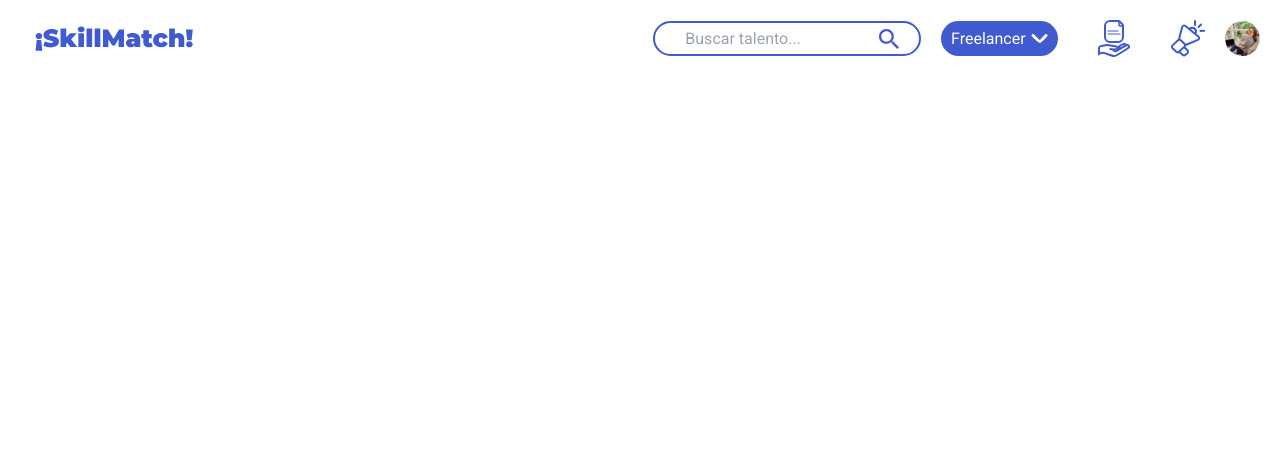
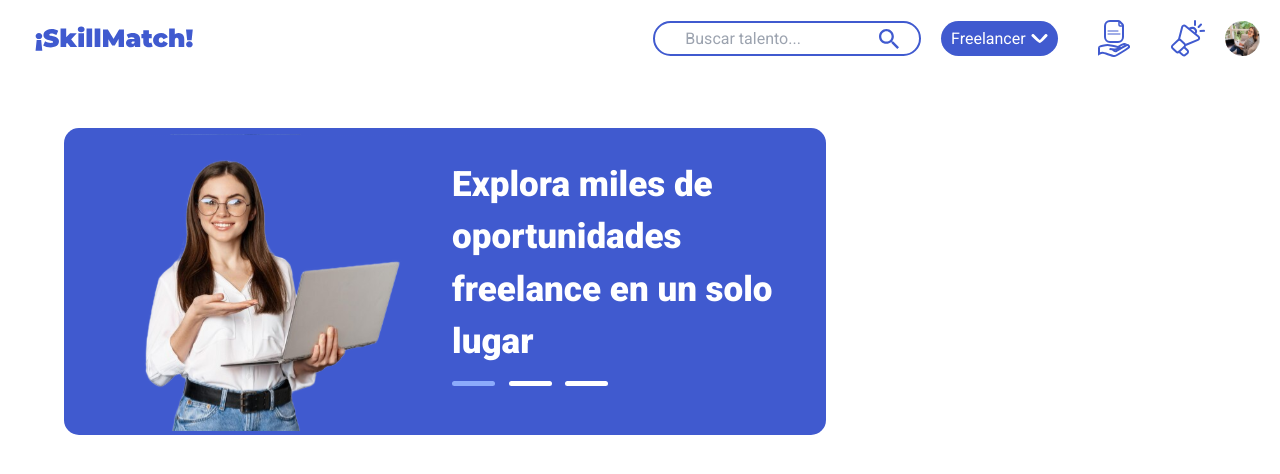
Before and after one commit to No-Country-simulation/s16-15-t-php-react, a React (Vite) app in the folder Frontend/: page /homePage in a window 1280 px wide. Before the commit this address had no page. Shown: the top 474 px of the page. Built offline with nearby package versions, Linux system fonts and the light colour scheme.

Commit message:
created HomePage. Created blue card

```diff
--- a/Frontend/src/App.jsx
+++ b/Frontend/src/App.jsx
@@ -6,10 +6,10 @@ import LoginPage from './pages/LoginPage';
 import RegisterFormPage from './pages/RegisterFormPage';
 import FirstQuestionRegisterPage from './pages/FirstQuestionRegisterPage';
 import BrowserPage from './pages/BrowserPage';
-// Lo siguiente lo muestra como error pero lo corre correctamente
 import FreelancerProfileViewPage from './pages/FreelancerProfileViewPage';
 import ProposalsPage from './pages/ProposalsPage';
 import OffersPage from './pages/OffersPage';
+import HomePage from './pages/HomePage';
 
 function App() {
 
@@ -26,6 +26,7 @@ function App() {
           <Route path='/freelancerProfileView' element={<FreelancerProfileViewPage />} />
           <Route path='/proposals' element={<ProposalsPage />} />
           <Route path='/offers' element={<OffersPage />} />
+          <Route path='/homePage' element={<HomePage />} />
         </Routes>
       </div>
     </Router>
--- /dev/null
+++ b/Frontend/src/components/card/CardHomePage.jsx
@@ -0,0 +1,33 @@
+import React, { useState } from 'react';
+import styles from '../../styles/cardHomePage.module.css';
+import img from '../../assets/homePage.svg';
+
+const CardHomePage = () => {
+  const [textIndex, setTextIndex] = useState(0);
+  const [selectedButton, setSelectedButton] = useState(0);
+
+  const texts = [
+    "Explora miles de oportunidades freelance en un solo lugar",
+    "Descubre oportunidades únicas para tu carrera freelance",
+    "Encuentra el trabajo freelance perfecto para ti ajustándolo a tus necesidades",
+  ];
+
+  const handleButtonClick = (index) => {
+    setTextIndex(index);
+    setSelectedButton(index);
+  };
+
+  return (
+    <div className={styles.mainDiv}>
+        <img src={img} className={styles.cardImg} alt="Home" />
+        <div className={styles.cardTxt}>
+            <h2>{texts[textIndex]}</h2>
+            <button className={`${styles.cardBut} ${selectedButton === 0 ? styles.selectedBut : ''}`} onClick={() => handleButtonClick(0)} ></button>
+            <button className={`${styles.cardBut} ${selectedButton === 1 ? styles.selectedBut : ''}`} onClick={() => handleButtonClick(1)} ></button>
+            <button className={`${styles.cardBut} ${selectedButton === 2 ? styles.selectedBut : ''}`} onClick={() => handleButtonClick(2)}></button>
+        </div>
+    </div>
+  );
+};
+
+export default CardHomePage;
--- /dev/null
+++ b/Frontend/src/pages/HomePage.jsx
@@ -0,0 +1,15 @@
+import React from 'react'
+import styles from '../styles/homePage.module.css'
+import CardHomePage from '../components/card/CardHomePage'
+import Footer from "../components/footer/Footer"
+
+const HomePage = () => {
+  return (
+    <div className={styles.mainDiv}>
+        <CardHomePage className={styles.card}/>
+        {/* <Footer /> */}
+    </div>
+  )
+}
+
+export default HomePage
--- /dev/null
+++ b/Frontend/src/styles/cardHomePage.module.css
@@ -0,0 +1,34 @@
+.mainDiv {
+    display: flex;
+    width: 762px;
+    height: 307px;
+    border-radius: 15px;
+    background-color: #405ACF;
+    color: #FFFFFF;
+}
+
+.cardImg {
+    width: 350px;
+    height: 303px;
+    padding-left: 9%;
+}
+
+.cardTxt {
+    margin-top: 4%;
+    margin-left: 5%;
+    margin-right: 5%;
+}
+
+.cardBut {
+    width: 43px;
+    height: 5px;
+    background-color: #FFFFFF;
+    border-radius: 15px;
+    margin-right: 4%;
+    border: none;
+    cursor: pointer;
+}
+
+.selectedBut {
+    background-color: #8CABFB;
+}
--- /dev/null
+++ b/Frontend/src/styles/homePage.module.css
@@ -0,0 +1,5 @@
+.mainDiv {
+    margin-top: 4%;
+    margin-left: 5%;
+
+}
```
Also changed, not shown: Frontend/src/assets/homePage.svg (added).
